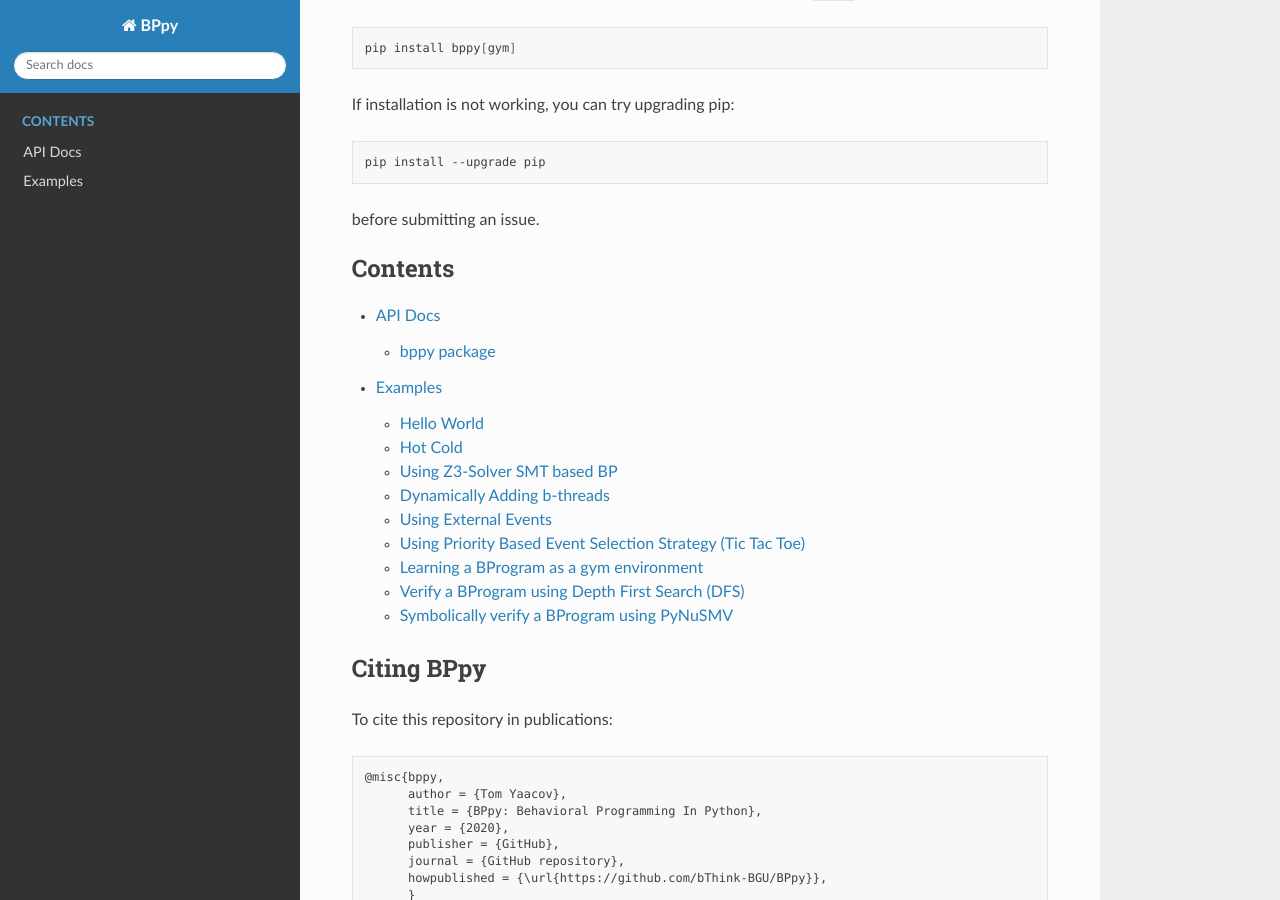
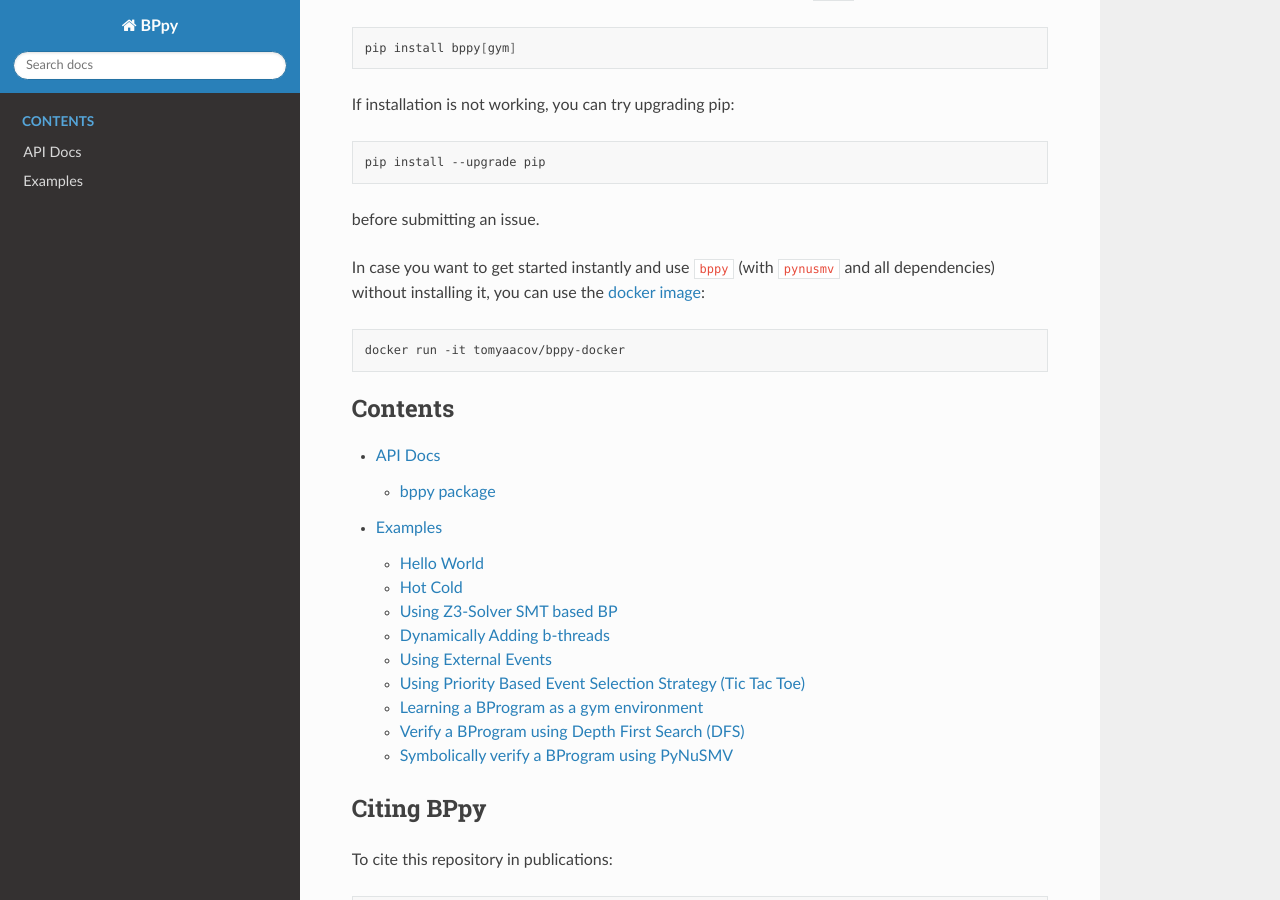
Before and after one commit to bThink-BGU/BPpy, a Sphinx documentation site: the page built from docs/index.rst, in a window 1280 px wide and 900 px high, scrolled down 450 px. Built offline with Sphinx 7.4.7 and the Read the Docs theme 2.0.0, drawn with Linux system fonts in a browser that asks for light colours.

Commit message:
adding Dockerfile and docs

```diff
--- a/docs/index.rst
+++ b/docs/index.rst
@@ -33,6 +33,13 @@
 
 before submitting an issue.
 
+In case you want to get started instantly and use ``bppy`` (with ``pynusmv`` and all dependencies) without installing it, you can use the `docker image <https://hub.docker.com/r/tomyaacov/bppy-docker>`_:
+
+.. code-block:: shell
+
+   docker run -it tomyaacov/bppy-docker
+
+
 .. toctree::
    :maxdepth: 2
    :caption: Contents
```
Also changed, not shown: README.md (+6 -0 lines), 1 other file.
